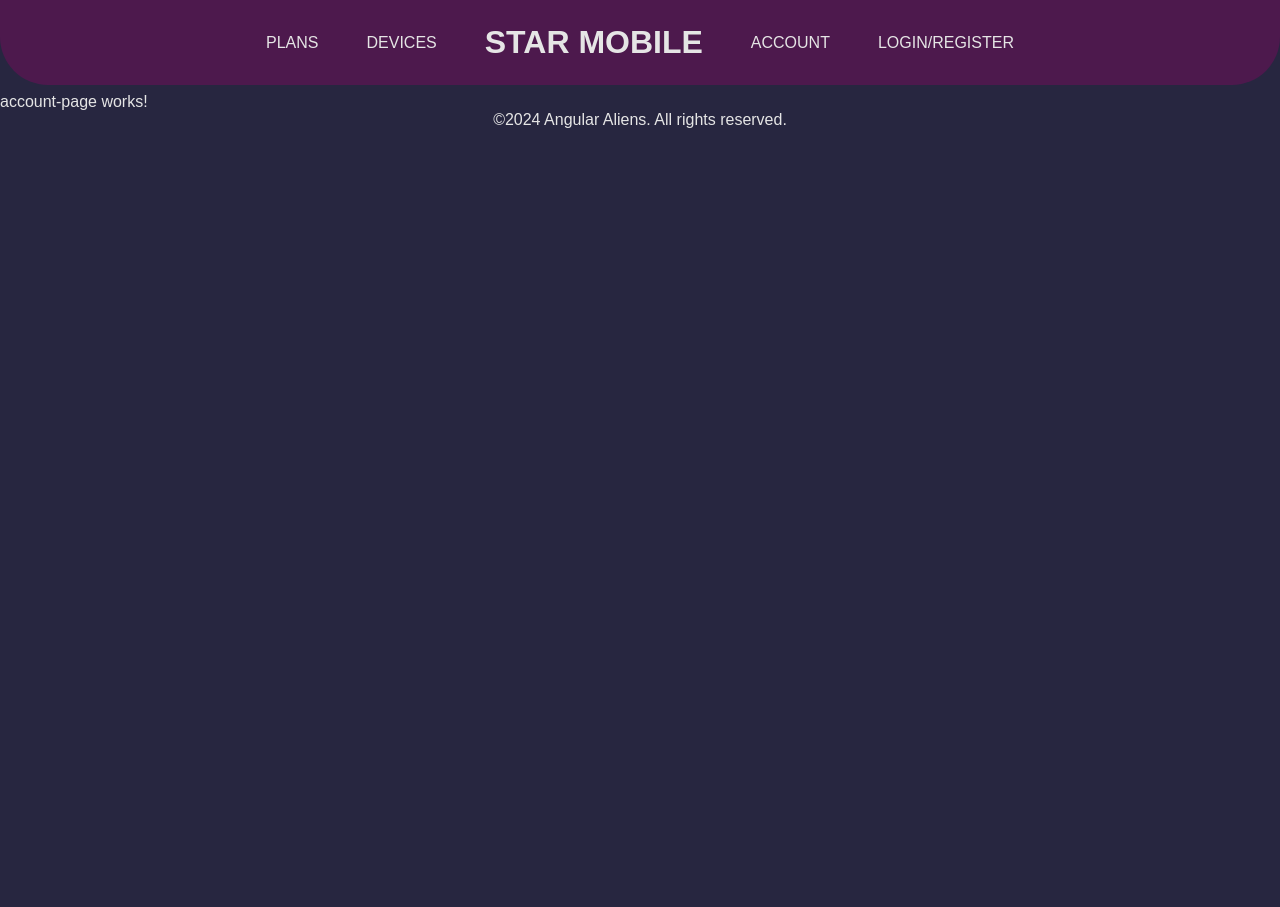
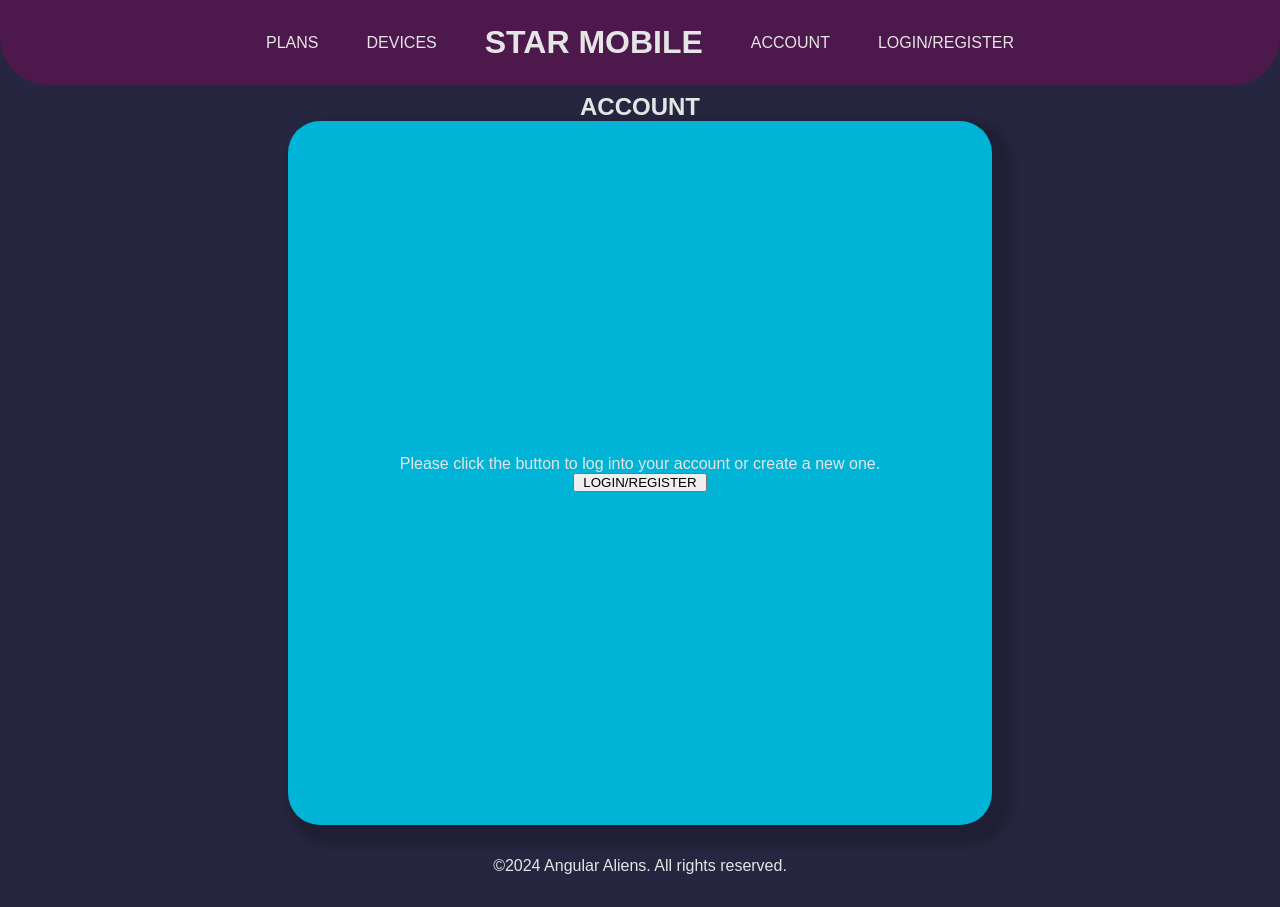
Before and after one commit to Nasser3003/StarMobile, an Angular app in the folder application-frontend/: page /account in a window 1280 px wide. Before the commit the page ends 800 px from the top, so only its background shows below. Built offline with nearby package versions, Linux system fonts and the light colour scheme.

Commit message:
added login and register components and added a link from the account page to the login page if not logged in

```diff
--- a/application-frontend/src/app/account-page/account-page.component.css
+++ b/application-frontend/src/app/account-page/account-page.component.css
@@ -0,0 +1,34 @@
+main {
+    display: flex;
+    justify-content: center;
+    align-items: center;
+    flex-wrap: wrap;
+    flex-direction: column;
+}
+
+h2 {
+    text-align: center;
+}
+
+section {
+    background-color: var(--accent-color);
+    height: 40em;
+    width: 40em;
+    padding: 2em;
+    border-radius: 32px;
+    display: flex;
+    flex-direction: column;
+    justify-content: center;
+    justify-items: center;
+    align-items: center;
+    box-shadow: 10px 10px 10px 10px rgba(0, 0, 0, 0.2);
+}
+
+section p {
+    text-align: center;
+}
+
+button {
+width: 10em;
+cursor: pointer;
+}
--- a/application-frontend/src/app/account-page/account-page.component.html
+++ b/application-frontend/src/app/account-page/account-page.component.html
@@ -1 +1,15 @@
-<p>account-page works!</p>
+<main>
+    <h2>ACCOUNT</h2>
+
+    <section *ngIf="isLoggedIn">
+        <table>
+            <th></th>
+        </table>
+    </section>
+
+    <section id="loginroute" *ngIf="!isLoggedIn">
+        <p>Please click the button to log into your account or create a new one.</p>
+        <button type="button" routerLink="/login">LOGIN/REGISTER</button>
+    </section>
+
+</main>
--- a/application-frontend/src/app/account-page/account-page.component.ts
+++ b/application-frontend/src/app/account-page/account-page.component.ts
@@ -1,12 +1,18 @@
 import { Component } from '@angular/core';
+import { User } from '../models/user';
+import { CommonModule } from '@angular/common';
+import { RouterLink, RouterLinkActive } from '@angular/router';
 
 @Component({
   selector: 'app-account-page',
   standalone: true,
-  imports: [],
+  imports: [CommonModule, RouterLink, RouterLinkActive],
   templateUrl: './account-page.component.html',
   styleUrl: './account-page.component.css'
 })
 export class AccountPageComponent {
 
+  currentUser: User = new User('','',0,'','')
+  isLoggedIn: boolean = false;
+
 }
--- a/application-frontend/src/app/footer/footer.component.css
+++ b/application-frontend/src/app/footer/footer.component.css
@@ -1,3 +1,4 @@
 footer{
     text-align: center;
+    padding: 2em;
 }
--- a/application-frontend/src/app/login-page/login-page.component.html
+++ b/application-frontend/src/app/login-page/login-page.component.html
@@ -1 +1,2 @@
-<p>login-page works!</p>
+<app-login></app-login>
+<app-register></app-register>
```
Also changed, not shown: application-frontend/src/app/login-page/login-page.component.ts (+9 -5 lines), 1 other file (tests, documents, lock files or other folders).
